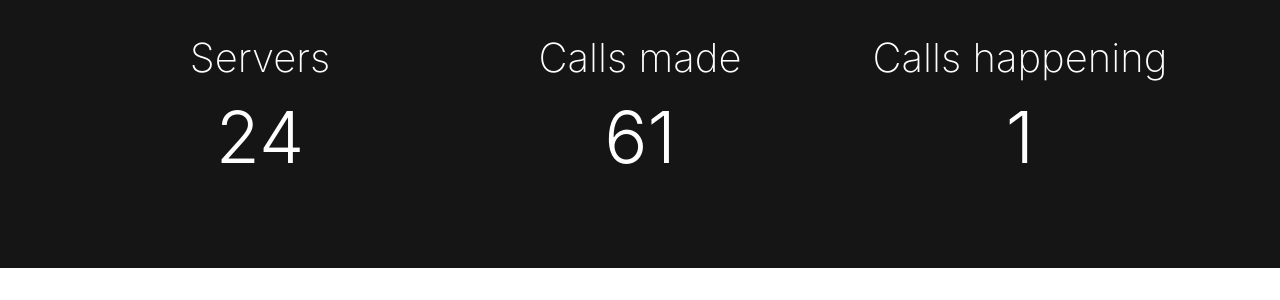
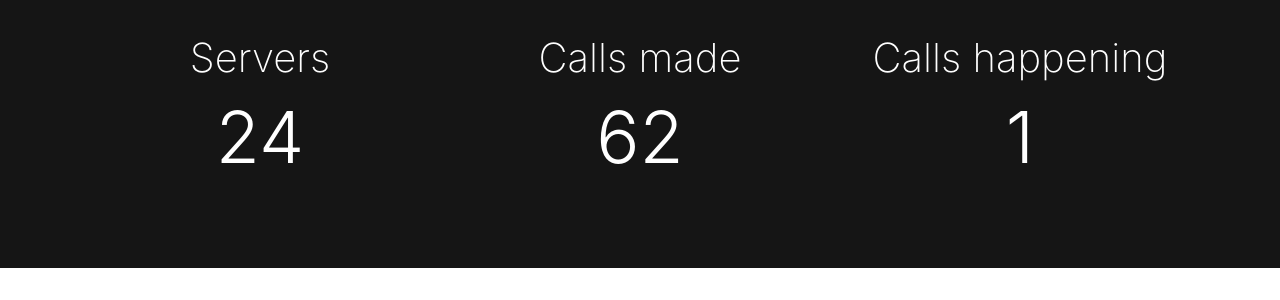
Before and after one commit to tumblenet/tnphone.tumblenet.ga, a Jekyll site: the page built from index.html, in a window 1280 px wide and 900 px high, scrolled down 443 px. Shown: the part 167-467 px from the top of the window. Built offline with Jekyll 4.4.1, drawn with Linux system fonts in a browser that asks for light colours; nearby versions of some CDN libraries.

Commit message:
Update Phones feed

```diff
--- a/_data/phones.json
+++ b/_data/phones.json
@@ -136,7 +136,7 @@
 			"wwtbam": false
 		},
 		{
-			"id": "Av0Qdu",
+			"id": "SKhXxc",
 			"name": "Tumble Network<#470963685133647872>",
 			"guild": "337887798889545728",
 			"channel": "470963685133647872",
@@ -145,7 +145,7 @@
 			"wwtbam": false
 		}
 	],
-	"callsMade": 61,
+	"callsMade": 62,
 	"servers": 24,
 	"currentCalls": 1
 }
```
